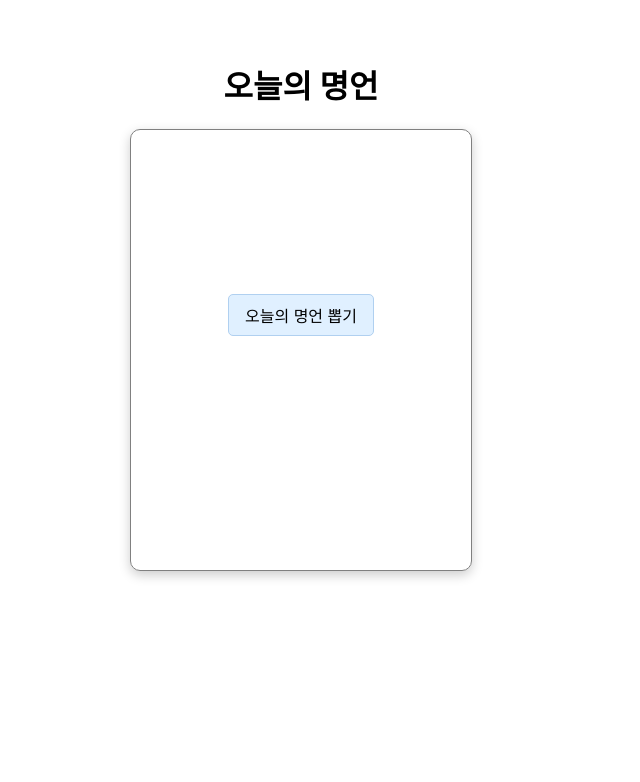
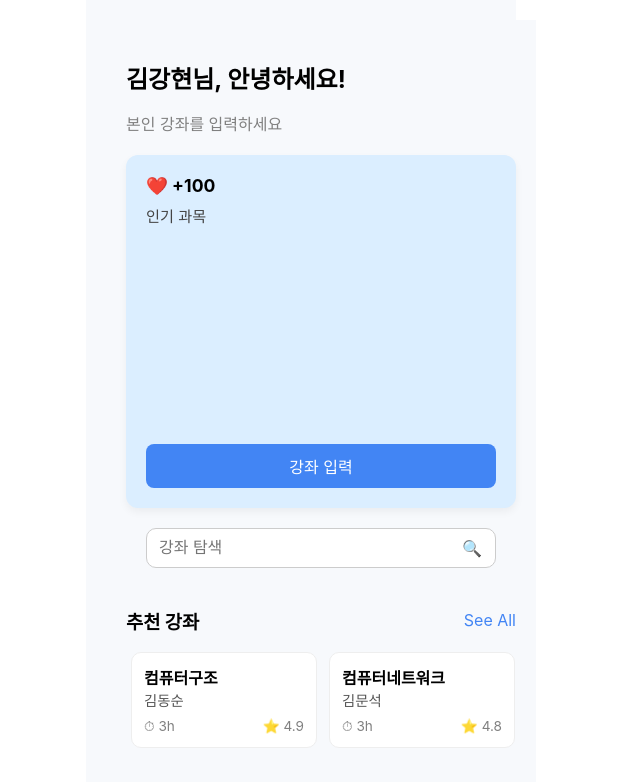
Before and after one commit to skjy7200/react1, a React (Create React App) app: page / in a window 1280 px wide. Shown: the top 782 px of the page, without its empty margins (339-979 px from the left). Built offline with nearby package versions, Linux system fonts and the light colour scheme; no server answers.

Commit message:
해커톤 예시

```diff
--- a/src/App.css
+++ b/src/App.css
@@ -1,129 +1,141 @@
 .App {
-  text-align: center;
-  display: flex;
-  justify-content: center;
-  align-items: center;
-  padding: 40px;
+  width: 390px;
+  margin: 0 auto;
+  padding: 20px;
+  background-color: #f7f9fc;
+  min-height: 100vh;
 }
 
-.App-logo {
-  height: 40vmin;
-  pointer-events: none;
+.search-box {
+  width: 100%;
+  max-width: 350px;
+  margin: 8px auto;
+  padding: 10px;
+  border-radius: 10px;
+  border: 1px solid #ccc;
+  font-size: 1rem;
+  display: block;
 }
 
-@media (prefers-reduced-motion: no-preference) {
-  .App-logo {
-    animation: App-logo-spin infinite 20s linear;
-  }
+.card {
+  width: 100%;
+  max-width: 350px;
+  margin: 0 auto 20px auto;
+  padding: 16px;
+  border-radius: 12px;
+  background-color: #fff;
+  box-shadow: 0 4px 8px rgba(0, 0, 0, 0.05);
 }
 
-.App-header {
-  background-color: #282c34;
-  min-height: 100vh;
+.card h3 {
+  margin: 0;
+  font-size: 1.1rem;
+  font-weight: bold;
+}
+
+.card p {
+  margin: 0;
+  font-size: 0.95rem;
+  color: #444;
+  margin-top: 2px;
+}
+
+/* ✅ 인기 과목 배너용 카드 */
+.card.popular {
+  background-color: #dbeeff;
+  padding: 20px;
   display: flex;
   flex-direction: column;
-  align-items: center;
-  justify-content: center;
-  font-size: calc(10px + 2vmin);
-  color: white;
+  gap: 6px;
+  align-items: flex-start;
 }
 
-.App-link {
-  color: #61dafb;
+.card.popular .button {
+  margin-top: 200px;
+  width: 100%;
+  max-width: 100%;
 }
 
-@keyframes App-logo-spin {
-  from {
-    transform: rotate(0deg);
-  }
-  to {
-    transform: rotate(360deg);
-  }
+.recommended-courses {
+  display: flex;
+  gap: 12px;
+  overflow-x: auto;
+  padding-bottom: 10px;
+  padding-left: 5px;
 }
 
-
-
-.quote-box {
-  border: 1px solid gray;
-  padding: 20px;
-  width: 300px;
-  height: 50vh;
-  display: flex;
-  justify-content: center;
-  align-items: center;
-  flex-direction: column;
+.course-card {
+  min-width: 160px;
+  max-width: 160px;
+  background-color: #fff;
+  padding: 12px;
+  border: 1px solid #eee;
   border-radius: 10px;
-  box-shadow: 0 4px 12px rgba(0, 0, 0, 0.2);
-}
-.button {
-  padding: 8px 16px;
-  font-size: 1rem;
-  border-radius: 5px;
-  cursor: pointer;
-  background-color: #e0f0ff;
-  border: 1px solid #b0d0f0;
+  flex-shrink: 0;
 }
 
-/* 명언 루프 애니메이션 */
-.scrolling-quote {
-  width: 100%;
-  white-space: nowrap;
-  overflow: hidden;
-  position: relative;
-  height: 50px;
+.course-card h4 {
+  margin: 0;
+  font-size: 1rem;
+  font-weight: bold;
 }
 
-.scrolling-quote p {
-  display: inline-block;
-  font-size: 1.1rem;
-  animation: scroll-left 10s linear infinite;
+.course-card p {
+  margin: 0;
+  font-size: 0.9rem;
+  color: #555;
 }
 
-@keyframes scroll-left {
-  0% {
-    transform: translateX(100%);
-  }
-  100% {
-    transform: translateX(-100%);
-  }
+.course-meta {
+  display: flex;
+  justify-content: space-between;
+  font-size: 0.85rem;
+  color: gray;
+  margin-top: 8px;
 }
 
-/* 반응형 */
-@media (max-width: 500px) {
-  .quote-box {
-    width: 90%;
-    height: auto;
-  }
-
-  .scrolling-quote p {
-    font-size: 0.9rem;
-  }
-
-  .button {
-    width: 100%;
-  }
+.button {
+  width: 100%;
+  max-width: 350px;
+  margin: 0 auto;
+  display: block;
+  padding: 10px 16px;
+  background-color: #4285f4;
+  color: white;
+  font-size: 1rem;
+  border: none;
+  border-radius: 8px;
+  cursor: pointer;
 }
 
-.scrolling-quote {
-  width: 100%;
-  white-space: nowrap;
-  overflow: hidden;
-  position: relative;
-  height: 50px;
-  margin-bottom: 20px;
+.button:hover {
+  background-color: #3367d6;
 }
 
-.scrolling-quote p {
-  display: inline-block;
-  font-size: 1.1rem;
-  animation: scroll-left 10s linear infinite;
+.search-wrapper {
+  position: relative;
+  width: 100%;
+  max-width: 350px;
+  margin: 20px auto;
 }
 
-@keyframes scroll-left {
-  0% {
-    transform: translateX(100%);
-  }
-  100% {
-    transform: translateX(-100%);
-  }
+.search-box {
+  width: 100%;
+  padding: 10px 40px 10px 12px;
+  border-radius: 10px;
+  border: 1px solid #ccc;
+  font-size: 1rem;
+  box-sizing: border-box;
 }
+
+.search-icon-button {
+  position: absolute;
+  right: 8px;
+  top: 50%;
+  transform: translateY(-50%);
+  background: none;
+  border: none;
+  font-size: 1rem;
+  cursor: pointer;
+  color: gray;
+}
--- a/src/App.js
+++ b/src/App.js
@@ -1,7 +1,8 @@
 import React from "react";
 import { BrowserRouter as Router, Routes, Route } from "react-router-dom";
-import Quote from "./pages/Home";         // 첫 페이지?
-import QuotePage from "./pages/QuotePage"; // 두번쨰 페이지
+import Quote from "./pages/Home";         // 홈
+import QuotePage from "./pages/QuotePage"; // 인기 강좌 페이지
+import SearchResultPage from "./pages/SearchResultPage"; // 검색 페이지
 import "./App.css";
 
 function App() {
@@ -11,6 +12,7 @@ function App() {
         <Routes>
           <Route path="/" element={<Quote />} />
           <Route path="/quote" element={<QuotePage />} />
+          <Route path="/search" element={<SearchResultPage />} />
         </Routes>
       </div>
     </Router>
--- a/src/pages/Home.jsx
+++ b/src/pages/Home.jsx
@@ -1,42 +1,72 @@
-// 1페이지 화면구성
-import React, { useEffect, useState } from "react";
+import React, { useState } from "react";
 import { useNavigate } from "react-router-dom";
 import "../App.css";
 
 function Home() {
-  const [quote, setQuote] = useState("");
   const navigate = useNavigate();
 
-  const fetchQuote = async () => {
-    try {
-      const response = await fetch(`https://api.adviceslip.com/advice?timestamp=${new Date().getTime()}`);
-      const data = await response.json();
-      setQuote(data.slip.advice);
-    } catch (error) {
-      console.error("에러 발생:", error);
+  // 검색 입력 상태
+  const [searchQuery, setSearchQuery] = useState("");
+
+  // 돋보기 버튼 클릭 시 검색 페이지로 이동
+  const handleSearch = () => {
+    if (searchQuery.trim() !== "") {
+      navigate("/search");
     }
   };
 
-  useEffect(() => {
-    fetchQuote();
-    const interval = setInterval(fetchQuote, 5000);
-    return () => clearInterval(interval);
-  }, []);
+  // 추천 강좌 더미 데이터
+  const recommendedCourses = [
+    { title: "컴퓨터구조", professor: "김동순", duration: "3h", rating: 4.9 },
+    { title: "컴퓨터네트워크", professor: "김문석", duration: "3h", rating: 4.8 }
+  ];
 
   return (
-    <div className="home-container">
-      <h1 className="home-title">오늘의 명언</h1>
+    <div className="App">
+      {/* 인사 문구 */}
+      <h2 style={{ textAlign: "left", marginBottom: "4px" }}>김강현님, 안녕하세요!</h2>
+      <p style={{ textAlign: "left", marginBottom: "20px", color: "gray" }}>
+        본인 강좌를 입력하세요
+      </p>
 
-      <div className="quote-box">
-        {/* 버튼 위로 */}
-        <button className="button" onClick={() => navigate("/quote")}>
-          오늘의 명언 뽑기
+      {/* 인기 과목 카드 */}
+      <div className="card popular">
+        <h3><span role="img" aria-label="heart">❤️</span> +100</h3>
+        <p style={{ marginBottom: "12px" }}>인기 과목</p>
+        <button className="button">강좌 입력</button>
+      </div>
+
+      {/* 검색창 + 돋보기 아이콘 버튼 */}
+      <div className="search-wrapper">
+        <input
+          className="search-box"
+          type="text"
+          placeholder="강좌 탐색"
+          value={searchQuery}
+          onChange={(e) => setSearchQuery(e.target.value)}
+        />
+        <button className="search-icon-button" onClick={handleSearch}>
+          🔍
         </button>
+      </div>
 
-        {/* 루프 명언 아래로 */}
-        <div className="scrolling-quote">
-          <p>{quote}</p>
-        </div>
+      {/* 추천 강좌 섹션 */}
+      <div style={{ display: "flex", justifyContent: "space-between", alignItems: "center" }}>
+        <h3>추천 강좌</h3>
+        <span style={{ color: "#4285f4", cursor: "pointer" }}>See All</span>
+      </div>
+
+      <div className="recommended-courses">
+        {recommendedCourses.map((course, index) => (
+          <div className="course-card" key={index}>
+            <h4>{course.title}</h4>
+            <p>{course.professor}</p>
+            <div className="course-meta">
+              <span>⏱ {course.duration}</span>
+              <span>⭐ {course.rating}</span>
+            </div>
+          </div>
+        ))}
       </div>
     </div>
   );
--- a/src/pages/QuotePage.jsx
+++ b/src/pages/QuotePage.jsx
@@ -1,72 +1,24 @@
-import React, { useEffect, useState } from "react";
+// src/pages/QuotePage.jsx
+import React from "react";
 import "../App.css";
 
 function QuotePage() {
-  const [advice, setAdvice] = useState(null);
-
-  const fallbackQuotes = [
-    {
-      message: "내일은 내일의 바람이 분다.",
-      author: "이와타 사토루",
-      authorProfile: "HAL 연구소 대표이사"
-    },
-    {
-      message: "시련은 있어도 실패는 없다.",
-      author: "정주영",
-      authorProfile: "현대그룹 회장"
-    }
+  const courses = [
+    { title: "컴퓨터구조", year: 2, people: 99, prof: "김동순", rating: 4.9 },
+    { title: "컴퓨터네트워크", year: 3, people: 75, prof: "양효식", rating: 4.8 },
+    { title: "기초코딩", year: 1, people: 60, prof: "홍길동", rating: 4.7 }
   ];
 
-
-  const fetchAdvice = async () => {
-    try {
-      const response = await fetch("https://korean-advice-open-api.vercel.app/api/advice");
-      const data = await response.json();
-      setAdvice(data);
-    } catch (error) {
-      const randomFallback = fallbackQuotes[Math.floor(Math.random() * fallbackQuotes.length)];
-      setAdvice(randomFallback);
-    }
-  };
-
-  useEffect(() => {
-    fetchAdvice();
-  }, []);
-
   return (
-    <div className="quote-box" style={{ marginTop: "50px", textAlign: "center" }}>
-      <h2 style={{ marginBottom: "8px", fontWeight: "600" }}>오늘의 명언</h2>
-      <hr style={{ width: "120px", margin: "0 auto 20px", border: "1px solid #000" }} />
-      <img
-        src="/따음표.png"
-        alt="quotation mark"
-        style={{ width: "40px", height: "40px", marginBottom: "15px" }}
-      />
-      {advice ? (
-        <>
-          <p style={{ fontSize: "1.2rem", fontWeight: "bold", marginBottom: "12px" }}>
-            {advice.message}
-          </p>
-          <p style={{ fontSize: "0.9rem", color: "gray", marginBottom: "20px" }}>
-            - {advice.author} ({advice.authorProfile})
-          </p>
-          <button
-            onClick={fetchAdvice}
-            style={{
-              padding: "8px 16px",
-              fontSize: "1rem",
-              borderRadius: "5px",
-              cursor: "pointer",
-              backgroundColor: "#e0f0ff",
-              border: "1px solid #b0d0f0"
-            }}
-          >
-            다시 뽑기 🔄
-          </button>
-        </>
-      ) : (
-        <p>명언 로딩중...</p>
-      )}
+    <div className="App">
+      <h2>실시간 인기 강좌</h2>
+      {courses.map((c, i) => (
+        <div className="card" key={i}>
+          <p>❤️ {c.title} ({c.year}학년 / 👥 {c.people})</p>
+          <p>👨‍🏫 {c.prof} | ⭐ {c.rating}</p>
+        </div>
+      ))}
+      <button className="button">추천 과목 등록</button>
     </div>
   );
 }
--- /dev/null
+++ b/src/pages/SearchResultPage.jsx
@@ -0,0 +1,31 @@
+import React from "react";
+import "../App.css";
+
+// 더미 데이터
+function SearchResultPage() {
+  const results = [
+    { title: "컴퓨터구조", year: 2, people: 99, prof: "김동순", rating: 4.9, time: "3h" },
+    { title: "컴퓨터네트워크", year: 3, people: 75, prof: "양효식", rating: 4.8, time: "1h 30m" },
+    { title: "기초코딩", year: 1, people: 60, prof: "홍길동", rating: 4.7, time: "1h 30m" }
+  ];
+
+  return (
+    <div className="App">
+      <h2 style={{ textAlign: "left", marginBottom: "16px" }}>검색 결과</h2>
+      {results.map((c, i) => (
+        <div className="card" key={i} style={{ display: "flex", gap: "12px", alignItems: "center" }}>
+          <img src="/pc1.png" alt="course" style={{ width: "60px", height: "60px" }} />
+          <div style={{ flexGrow: 1 }}>
+            <h4 style={{ margin: 0 }}>{c.title}</h4>
+            <p style={{ margin: "4px 0", color: "#555" }}>{c.year}학년 / 👥 {c.people}</p>
+            <p style={{ margin: "4px 0", color: "#888" }}>⭐ {c.rating} ・ {c.time}</p>
+            <p style={{ margin: "4px 0", color: "#444" }}>{c.prof}</p>
+          </div>
+          <span style={{ fontSize: "1.4rem", color: "red" }}>❤️</span>
+        </div>
+      ))}
+    </div>
+  );
+}
+
+export default SearchResultPage;
```
Also changed, not shown: src/components/QuoteBox.jsx (+16 -5 lines).
